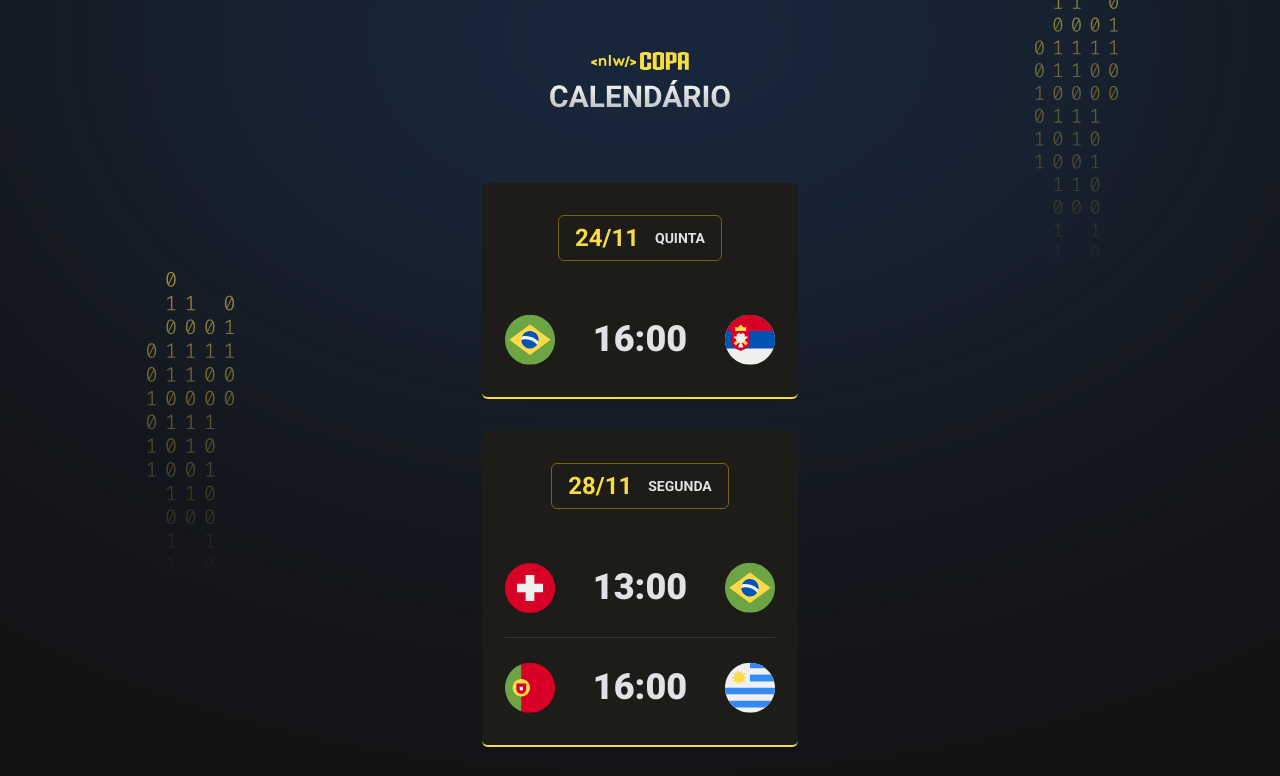
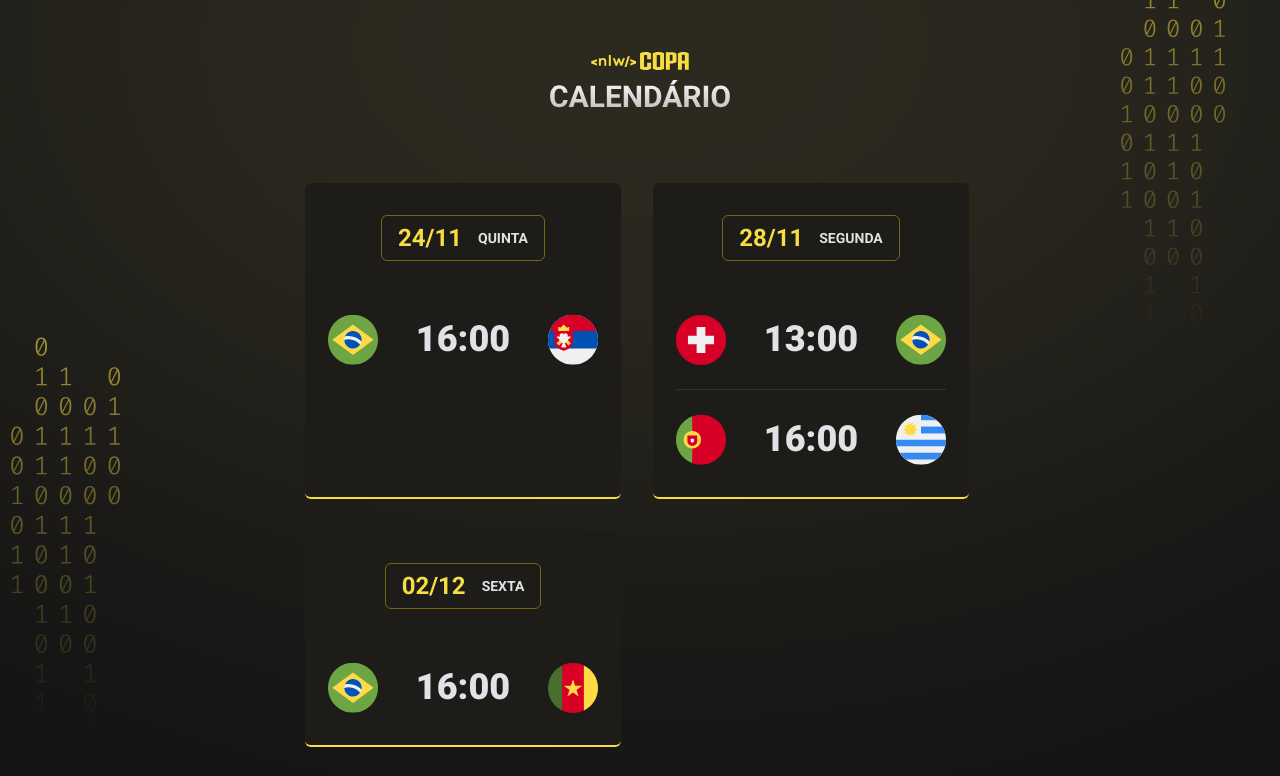
Before and after one commit to isagarci4/NLW-Copa, a plain HTML site: page index.html in a window 1280 px wide. Shown: the top 776 px of the page. Drawn offline with Linux system fonts and the light colour scheme.

Commit message:
feat: responsividade e refatoração

```diff
--- a/index.html
+++ b/index.html
@@ -7,9 +7,12 @@
     <title>Calendário de Jogos - NLW Copa</title>
     <link rel="stylesheet" href="styles.css">
 </head>
-<body>
+<body >
     <div id="app">
-
+        <header>
+            <img src="assets/logo.svg" alt="Logo da NLW">
+        </header>
+        <main id="cards"></main>
     </div>
     <script src="main.js"></script>
 </body>
--- a/main.js
+++ b/main.js
@@ -8,9 +8,11 @@ function createGame(player1, hour, player2){
     `
 }
 
+let delay = -0.3;
 function createCard(date, day, games){
+    delay = delay + 0.3;
     return `
-        <div class="card">
+        <div class="card" style="animation-delay: ${delay}s">
             <h2>${date} <span>${day}</span></h2>
             <ul>
                 ${games}
@@ -20,19 +22,13 @@ function createCard(date, day, games){
 }
 
 
-document.querySelector('#app').innerHTML = `
-    <header>
-    <img src="assets/logo.svg" alt="Logo da NLW">
-    </header>
-    <main id="cards">
-        ${createCard('24/11', 'quinta',
-        createGame('brazil', '16:00', 'serbia')
-        )}
-        ${createCard('28/11', 'segunda',
-        createGame('switzerland', '13:00', 'brazil') + createGame('portugal', '16:00', 'uruguay')
-        )}
-        ${createCard('02/12', 'sexta',
-        createGame('brazil', '16:00', 'cameroon')
-        )}
-    </main>
-`
+document.querySelector('#cards').innerHTML =
+    createCard('24/11', 'quinta',
+    createGame('brazil', '16:00', 'serbia')
+    )+
+    createCard('28/11', 'segunda',
+    createGame('switzerland', '13:00', 'brazil') + createGame('portugal', '16:00', 'uruguay')
+    )+
+    createCard('02/12', 'sexta',
+    createGame('brazil', '16:00', 'cameroon')
+    )
--- a/styles.css
+++ b/styles.css
@@ -6,15 +6,33 @@
     box-sizing: border-box;
 }
 
+:root{
+    --card-color-primary: #F7DD43;
+    --card-title-border-color: #746615;
+    --card-bg-color: #1D1C19;
+    --bg: url(assets/bg-yellow.svg)
+}
+
+body.blue{
+    --card-color-primary: #338AF3;
+    --card-title-border-color: #338AF3;
+    --card-bg-color: #202024;
+    --bg: url(assets/bg-blue.svg)
+}
+
+body.green{
+    --card-color-primary: #047C3F;
+    --card-title-border-color: #047C3F;
+    --card-bg-color: #1A1F1B;
+    --bg: url(assets/bg-green.svg)
+}
+
 ul{
     list-style: none;
 }
 
 body{
-    background-color: #121214;
-    background-image: url(assets/bg.svg);
-    background-position-x: center;
-    background-position-y: -715px;
+    background: #121214 var(--bg) no-repeat top center/cover;
 }
 
 body *{
@@ -23,7 +41,8 @@ body *{
 
 #app{
     width: fit-content;
-    margin: 52px auto;
+    margin: auto;
+    padding-top: 52px;
 }
 
 header{
@@ -40,8 +59,9 @@ header{
 .card{
     padding: 32px 23px;
     text-align: center;
-    background: #1D1C19;
-    border-bottom: 2px solid #F7DD43;
+
+    background: var(--card-bg-color);
+    border-bottom: 2px solid var(--card-color-primary);
     border-radius: 6px;
 }
 
@@ -52,7 +72,7 @@ header{
     align-items: center;
 
     padding: 8px 16px;
-    border: 1px solid #746615;
+    border: 1px solid var(--card-title-border-color);
     border-radius: 6px;
 
     width: fit-content;
@@ -95,3 +115,37 @@ header{
 
     color: #E1E1E6;
 }
+
+.card h2:hover,
+.card ul li strong:hover,
+.card ul li img:hover{
+    transform: scale(1.1);
+}
+
+.card h2,
+.card ul li strong,
+.card ul li img{
+    transition: transform 0.3s;
+}
+
+.card{
+    animation: appear 3s;
+}
+
+@keyframes appear {
+    0%{
+        transform: translateY(-50px );
+        opacity: 0;
+    }
+    100%{
+        opacity: 1;
+    }
+}
+
+@media (min-width: 700px){
+    #cards{
+        max-width: 670px;
+        flex-direction: row;
+        flex-wrap: wrap;
+    }
+}
```
Also changed, not shown: assets/bg-blue.svg (added), assets/bg-green.svg (added), assets/bg-yellow.svg (added).
